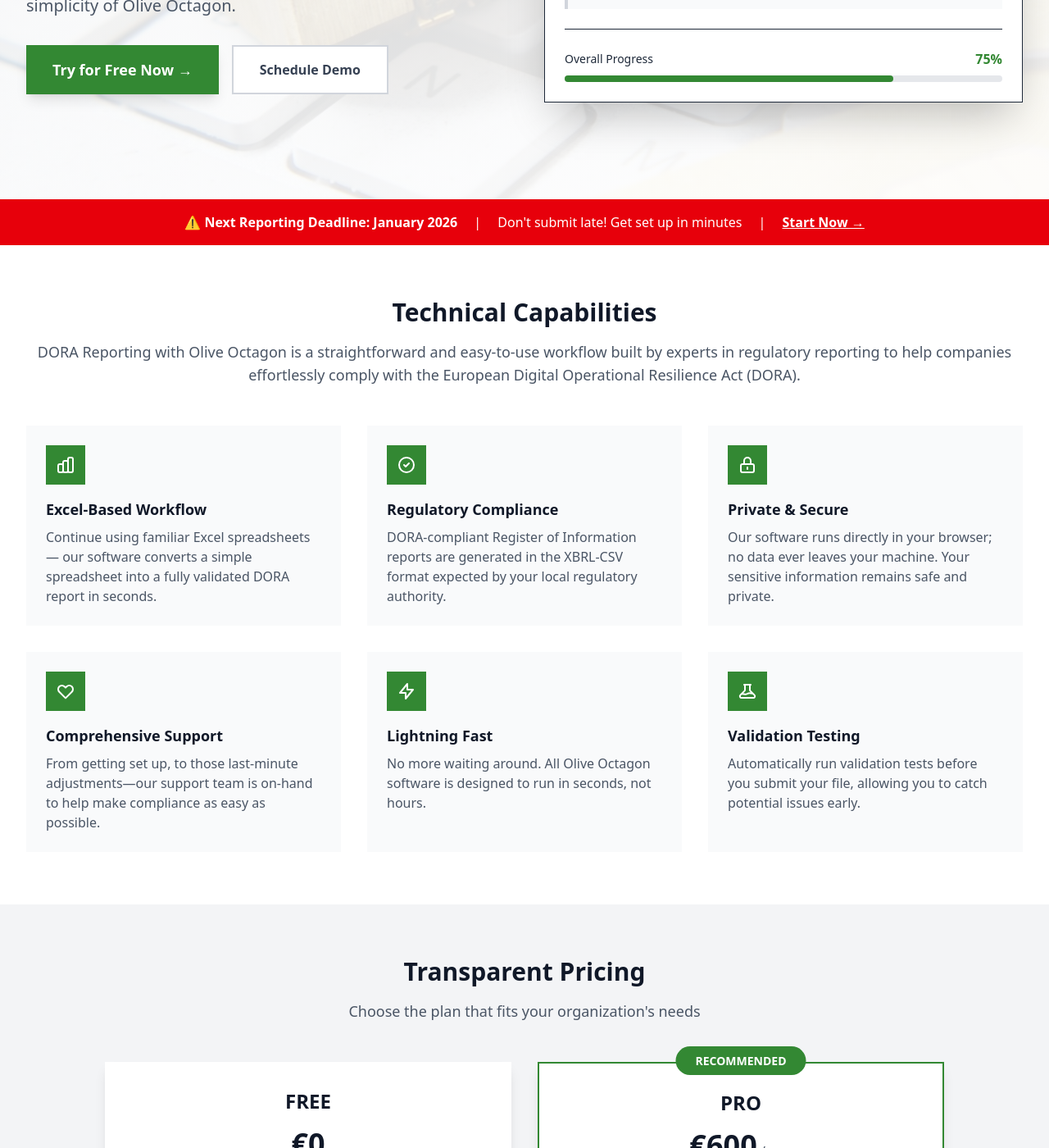
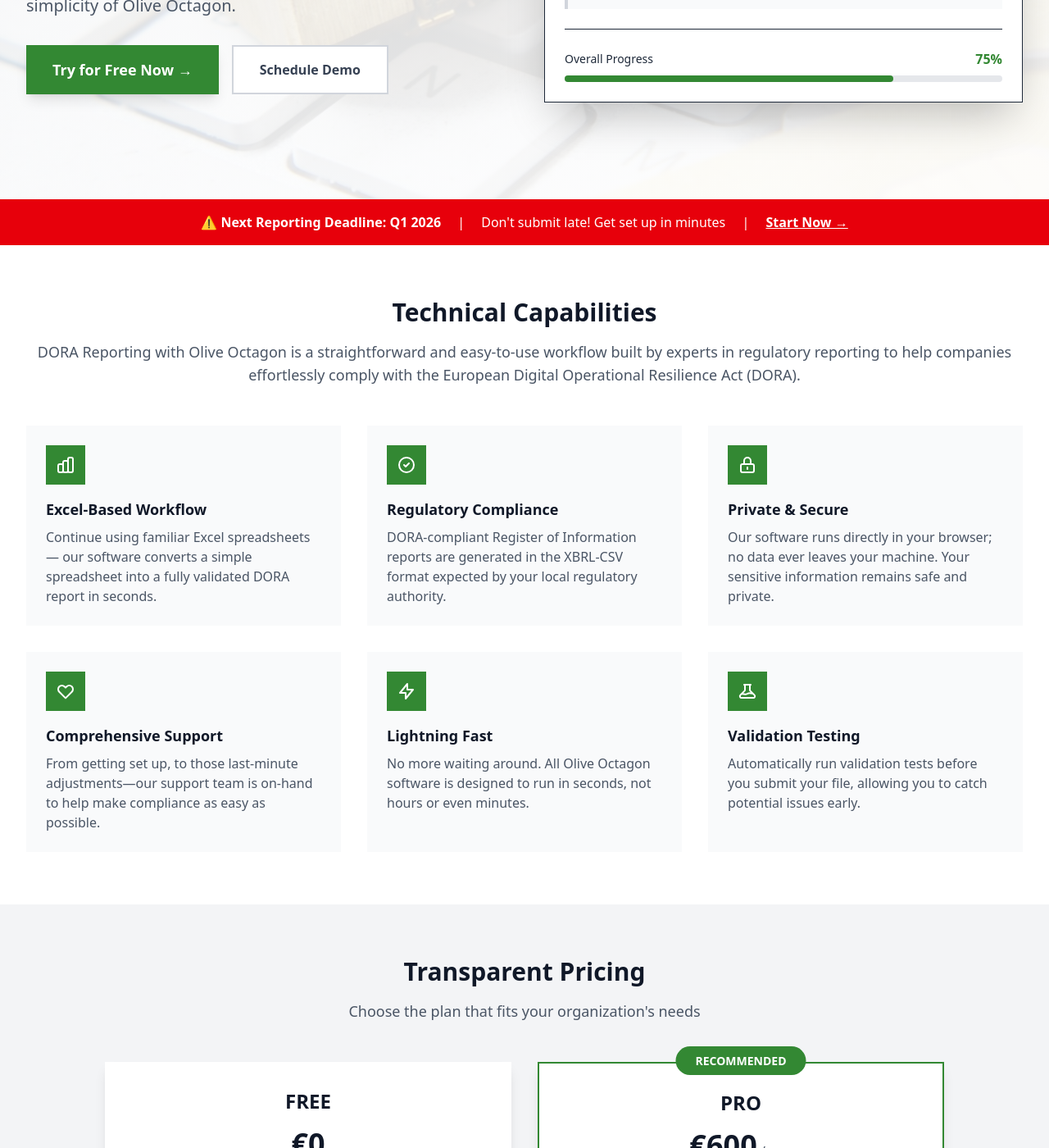
Before and after one commit to oliveoctagon/oliveoctagon.github.io, a Jekyll site: the page built from products/dora/index.html, in a window 1280 px wide and 1400 px high, scrolled down 526 px. Shown: the whole window at 82% size. Built offline with Jekyll 4.4.1, drawn with Linux system fonts in a browser that asks for light colours; some web fonts are replaced.

Commit message:
Update DORA text on product page

```diff
--- a/_layouts/product.html
+++ b/_layouts/product.html
@@ -499,13 +499,13 @@
                 bannerMessage.innerHTML = `<strong>0</strong> days left to prepare for reporting`;
             }
 
-        } else if (month === 1) {
+        } else if (month >= 1 && month <= 3) {
             // January 1 - January 31: Red banner with different message
             banner.className = 'bg-red-600 text-white';
-            bannerTitle.textContent = `⚠️ Next Reporting Deadline: January ${currentYear}`;
+            bannerTitle.textContent = `⚠️ Next Reporting Deadline: Q1 ${currentYear}`;
             bannerMessage.textContent = 'Don\'t submit late! Get set up in minutes';
 
-        } else if (month >= 2 && month <= 6) {
+        } else if (month >= 4 && month <= 6) {
             // February 1 - June 30: Non-red banner
             banner.className = 'bg-green-700 text-white';
             bannerTitle.textContent = `Next Reporting Date: 31 December ${currentYear}`;
--- a/products/dora/index.html
+++ b/products/dora/index.html
@@ -59,7 +59,7 @@
       description: "From getting set up, to those last-minute adjustments—our support team is on-hand to help make compliance as easy as possible."
       icon: '<svg class="w-6 h-6 text-white" fill="none" stroke="currentColor" viewBox="0 0 24 24"><path stroke-linecap="round" stroke-linejoin="round" stroke-width="2" d="M4.318 6.318a4.5 4.5 0 000 6.364L12 20.364l7.682-7.682a4.5 4.5 0 00-6.364-6.364L12 7.636l-1.318-1.318a4.5 4.5 0 00-6.364 0z"></path></svg>'
     - title: "Lightning Fast"
-      description: "No more waiting around. All Olive Octagon software is designed to run in seconds, not hours."
+      description: "No more waiting around. All Olive Octagon software is designed to run in seconds, not hours or even minutes."
       icon: '<svg class="w-6 h-6 text-white" fill="none" stroke="currentColor" viewBox="0 0 24 24"><path stroke-linecap="round" stroke-linejoin="round" stroke-width="2" d="M13 10V3L4 14h7v7l9-11h-7z"></path></svg>'
     - title: "Validation Testing"
       description: "Automatically run validation tests before you submit your file, allowing you to catch potential issues early."
```
